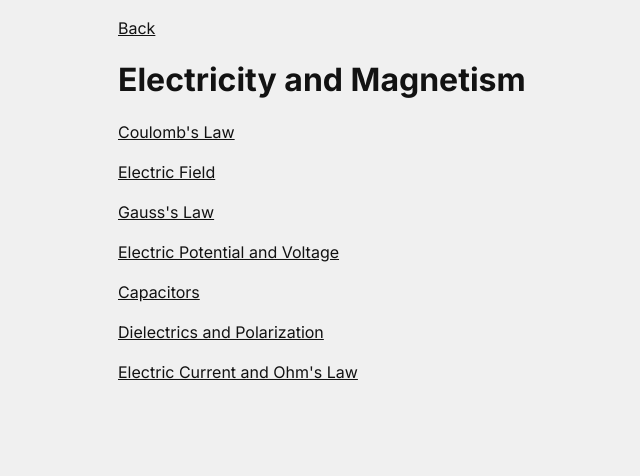
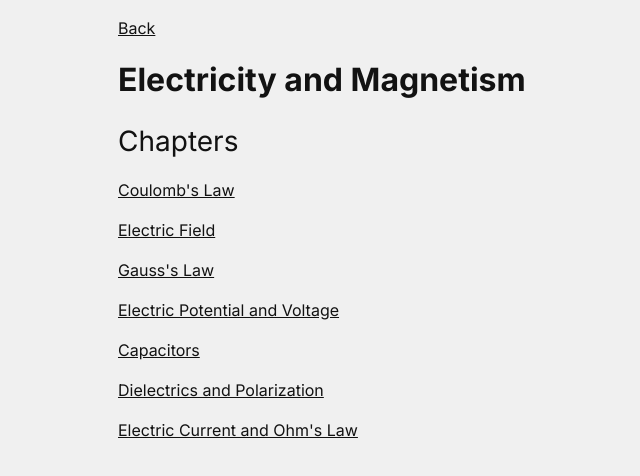
Before and after one commit to Yachim/physics, a Next.js app: page /electricity-and-magnetism in a window 1280 px wide. Shown: the top 476 px of the page, without its empty margins (202-842 px from the left). Built offline with nearby package versions, Linux system fonts and the light colour scheme.

Commit message:
Add chapters

```diff
--- a/src/app/electricity-and-magnetism/page.tsx
+++ b/src/app/electricity-and-magnetism/page.tsx
@@ -1,3 +1,4 @@
+import { LinkH2 } from "@/components/LinkHeadings";
 import { Metadata } from "next";
 import Link from "next/link";
 
@@ -10,6 +11,8 @@ export default async function Page() {
     <div className="article">
       <Link href="/">Back</Link>
       <h1>Electricity and Magnetism</h1>
+
+      <LinkH2 id="chapters">Chapters</LinkH2>
       <Link href="/electricity-and-magnetism/coulombs-law">Coulomb&apos;s Law</Link>
       <Link href="/electricity-and-magnetism/electric-field">Electric Field</Link>
       <Link href="/electricity-and-magnetism/gauss-law">Gauss&apos;s Law</Link>
--- a/src/app/general-relativity/page.tsx
+++ b/src/app/general-relativity/page.tsx
@@ -26,6 +26,7 @@ export default async function Home() {
       <p>Notation partial derivative with respect to spacetime component:</p>
       <BlockMath math="\frac{\partial v^{\mu}}{\partial x^{\nu}} = \partial_{\nu} v^{\mu} = v^{\mu}{}_{,\nu}." />
 
+      <LinkH2 id="chapters">Chapters</LinkH2>
       <Link href="/general-relativity/schwarzschild">Schwarzschild Metric</Link>
     </div>
   )
--- a/src/app/general-relativity/schwarzschild/page.tsx
+++ b/src/app/general-relativity/schwarzschild/page.tsx
@@ -14,6 +14,7 @@ export default async function Home() {
       <h1>Schwarschild Metric</h1>
       <p>Geometrized units are also used. But after the derivation they are modified such that <InlineMath math="M = 1" />. Also, at the end of the <Link href="https://youtu.be/dQw4w9WgXcQ">derivation</Link>, the coordinates are setup at constant <InlineMath math="\theta = \frac{\pi}{2}" />.</p>
 
+      <LinkH2 id="chapters">Chapters</LinkH2>
       <Link href="/general-relativity/schwarzschild/derivation">Derivation of the Schwarzschild Metric</Link>
       <Link href="/general-relativity/schwarzschild/geodesics">Geodesics</Link>
       <Link href="/general-relativity/schwarzschild/gravitational-lensing">Gravitational Lensing</Link>
--- a/src/app/miscellaneous/page.tsx
+++ b/src/app/miscellaneous/page.tsx
@@ -1,3 +1,4 @@
+import { LinkH2 } from "@/components/LinkHeadings"
 import { Metadata } from "next"
 import Link from "next/link"
 
@@ -10,6 +11,8 @@ export default async function Page() {
     <div className="article">
       <Link href="/">Back</Link>
       <h1>Miscellaneous</h1>
+
+      <LinkH2 id="chapters">Chapters</LinkH2>
       <Link href="/miscellaneous/flow-curves">Flow Curves</Link>
       <Link href="/miscellaneous/natural-units">Natural Units</Link>
     </div>
--- a/src/app/page.tsx
+++ b/src/app/page.tsx
@@ -7,6 +7,8 @@ export default async function Home() {
     <div className="article">
       <LinkH2 id="notation">Notation</LinkH2>
       <p>Arbitrary vectors are written in bold undercase letters (e.g. <InlineMath math="\boldsymbol{a}, \boldsymbol{v}" />). Unless stated otherwise, magnitudes of vectors are written as normal undercase letters (e.g. <InlineMath math="a, v" />). Physical quantities, like force (<InlineMath math="\boldsymbol{F}" />) are used by standard conventions. Matricies are written in bold uppercase letters (e.g. <InlineMath math="\boldsymbol{R}" />). Points are written in normal uppercase letters (e.g. <InlineMath math="P" />).</p>
+
+      <LinkH2 id="chapters">Chapters</LinkH2>
       <Link href="/electricity-and-magnetism">Electricity and Magnetism</Link>
       <Link href="/general-relativity">General Relativity</Link>
       <Link href="/miscellaneous">Miscellaneous</Link>
```
